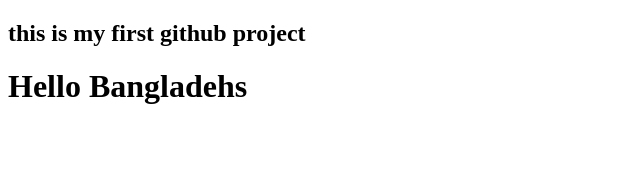
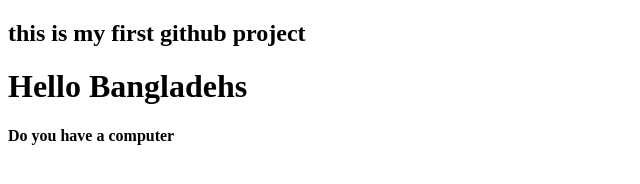
Before and after one commit to NayimHossen2020/Won-first-website, a plain HTML site: page index.html in a window 1280 px wide. Shown: the whole page, without its empty margins (0-640 px from the left). Drawn offline with Linux system fonts and the light colour scheme.

Commit message:
added new text

```diff
--- a/index.html
+++ b/index.html
@@ -10,6 +10,7 @@
 <body>
     <h2>this is my first github project</h2>
     <h1>Hello Bangladehs</h1>
+    <h4>Do you have a computer</h4>
 </body>
 
 </html>
```
